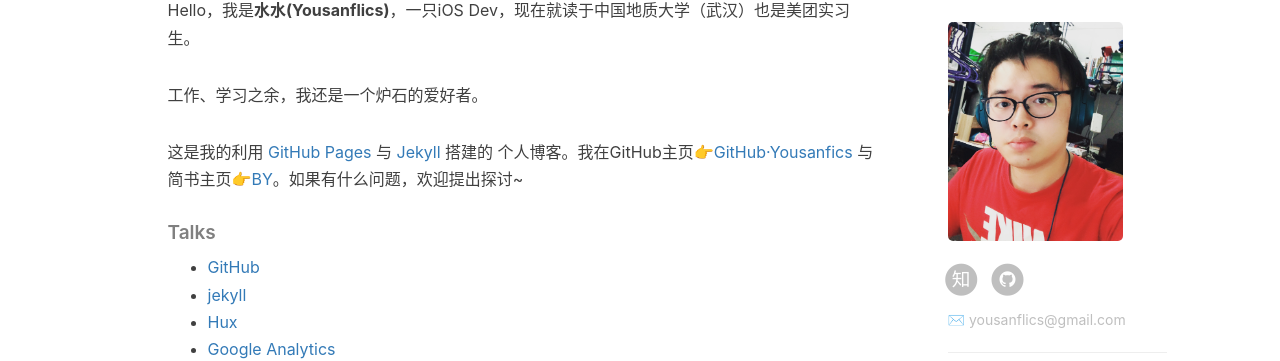
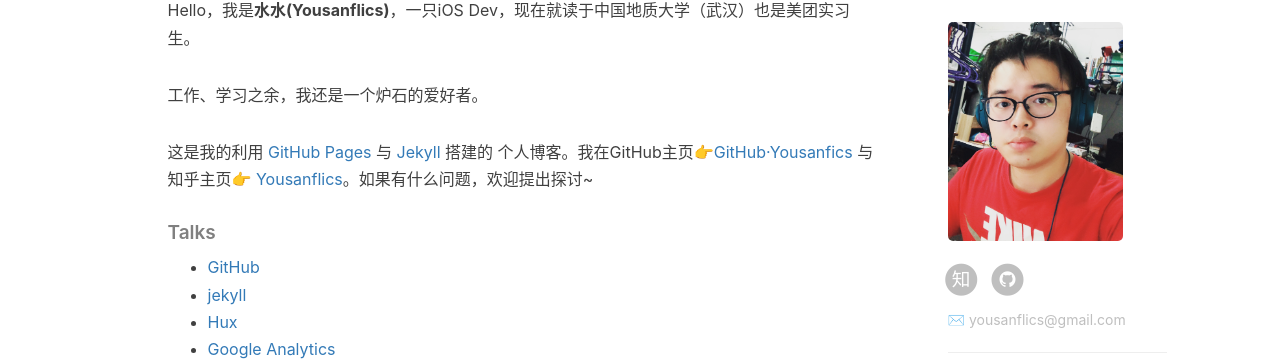
Before and after one commit to Yousanflics/yousanflics.github.io, a Jekyll site: the page built from about.html, in a window 1280 px wide. Shown: the part 562-923 px from the top of the page. Built offline with Jekyll 4.4.1, drawn with Linux system fonts in a browser that asks for light colours; nearby versions of some CDN libraries; comment, search, counter and statistics services are not loaded.

Commit message:
更新 about 页面

```diff
--- a/about.html
+++ b/about.html
@@ -22,7 +22,7 @@
 
     <p>工作、学习之余，我还是一个炉石的爱好者。</p>
 
-    <p>这是我的利用 <a href="https://pages.github.com/">GitHub Pages</a> 与 <a href="http://jekyll.com.cn/">Jekyll</a> 搭建的 个人博客。我在GitHub主页<a href="https://github.com/yousanflics">👉GitHub·Yousanfics</a> 与 简书主页<a href="https://http://www.jianshu.com/u/e71990ada2fd">👉BY</a>。如果有什么问题，欢迎提出探讨~</p>
+    <p>这是我的利用 <a href="https://pages.github.com/">GitHub Pages</a> 与 <a href="http://jekyll.com.cn/">Jekyll</a> 搭建的 个人博客。我在GitHub主页<a href="https://github.com/yousanflics">👉GitHub·Yousanfics</a> 与 知乎主页<a href="http://www.zhihu.com/people/yousanflics">👉 Yousanflics</a>。如果有什么问题，欢迎提出探讨~</p>
 
     <p></p>
 
```
